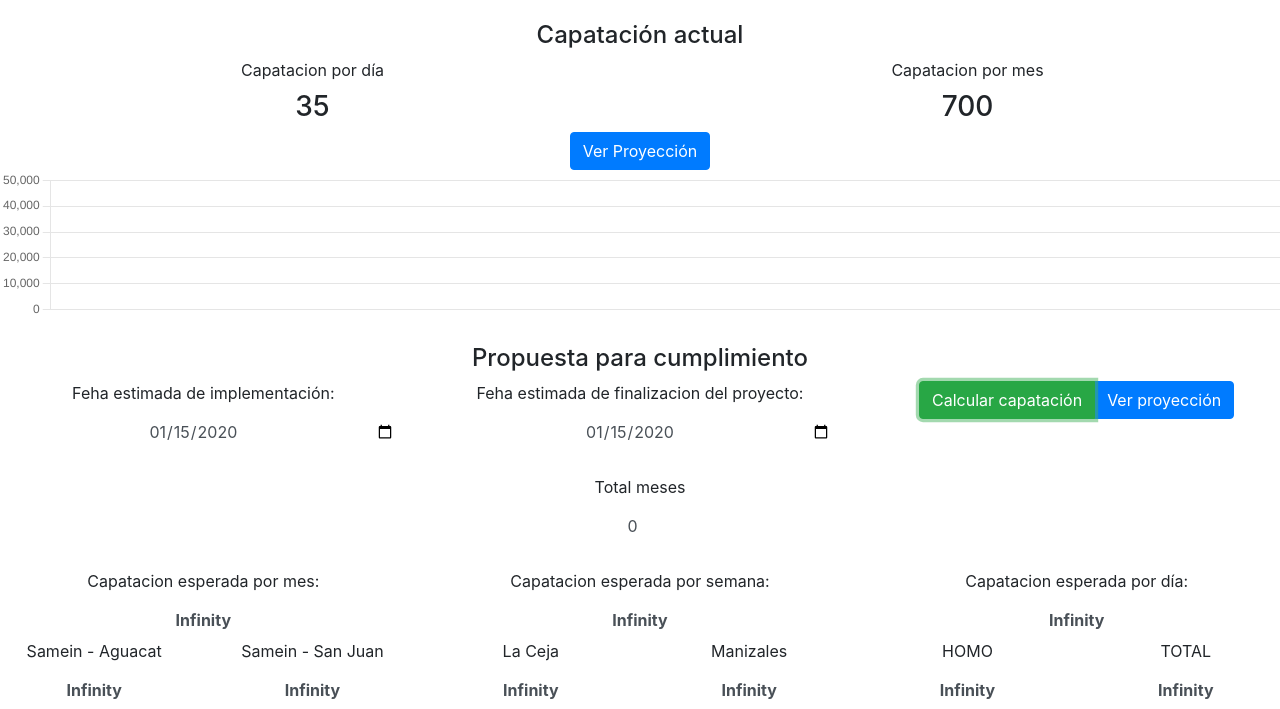
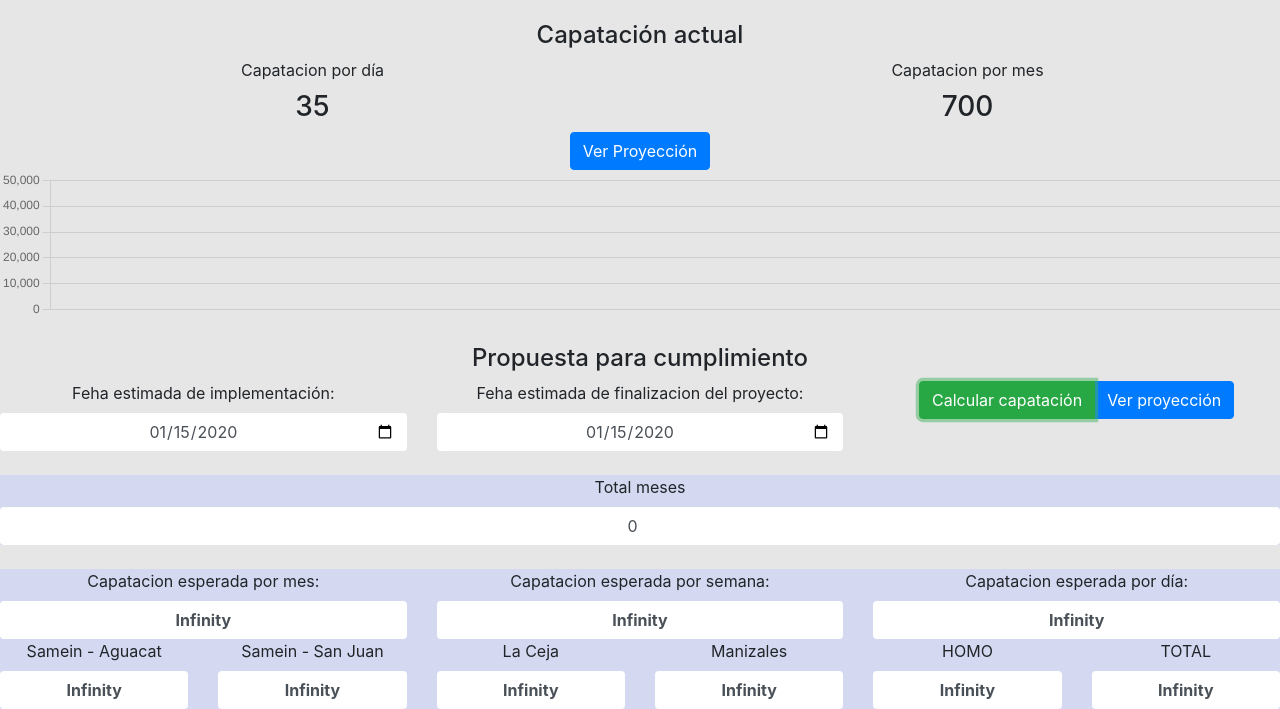
Before and after one commit to alejandroariasg/Proyeccion-MO, a plain HTML site: page index.html in a window 1280 px wide. Both pictures are taken after typing "2020-01-15", "2020-01-15" into the empty fields and a click on the button "Calcular capatación". Shown: the part 119-828 px from the top of the page. Drawn offline with nearby package versions, Linux system fonts and the light colour scheme.

Commit message:
Update colors

```diff
--- a/index.html
+++ b/index.html
@@ -86,7 +86,7 @@
             </div>
         </div>
         <br>
-        <div class="row">
+        <div class="row captacion-sede" style="background-color: #d4d9f1;">
             <div class="col-md-12">
                 <label for="" class="form-label" >Total meses</label>
                 <input type="number" class="form-control" id="captacionMensualProyeccion">
@@ -94,7 +94,7 @@
         </div>
         <br>
 
-        <div class="row">
+        <div class="row captacion-sede" style="background-color: #d4d9f1;">
             <div class="col-md-4">
                 <label for="" class="form-label" >Capatacion esperada por mes:</label>
                 <input type="numbre" class="form-control" id="pacientesMes" style="font-weight: bold;">
@@ -109,7 +109,7 @@
             </div>
         </div>
 
-        <div class="row" id="captacion-sede">
+        <div class="row captacion-sede" id="" style="background-color: #d4d9f1;">
             <div class="col-md-2">
                 <label for="" class="form-label" >Samein - Aguacat</label>
                 <input type="numbre" class="form-control cap-sede" id="captacion-sameinagua" style="font-weight: bold; ">
@@ -151,6 +151,9 @@
 
 
 <style>
+    body{
+        background: #e6e6e6;
+    }
     input{
         text-align: center;
         border: 0 !important;
--- a/script.js
+++ b/script.js
@@ -1,5 +1,5 @@
 $( document ).ready(function() {
-    $("#captacion-sede").hide();
+    $(".captacion-sede").hide();
     /*** Variables globales */
     var n = 42000;
     var ya_evaluados = 10883
@@ -86,7 +86,7 @@ $( document ).ready(function() {
     } );
 
     $("#proyeccionCaptacion").on( "click", function() {
-        $("#captacion-sede").show();
+        $(".captacion-sede").show();
         mes_para_cumplimiento = 0;
         total_mese_cumplimiento = 0;
         total_semana_cumplimiento = 0;
```
